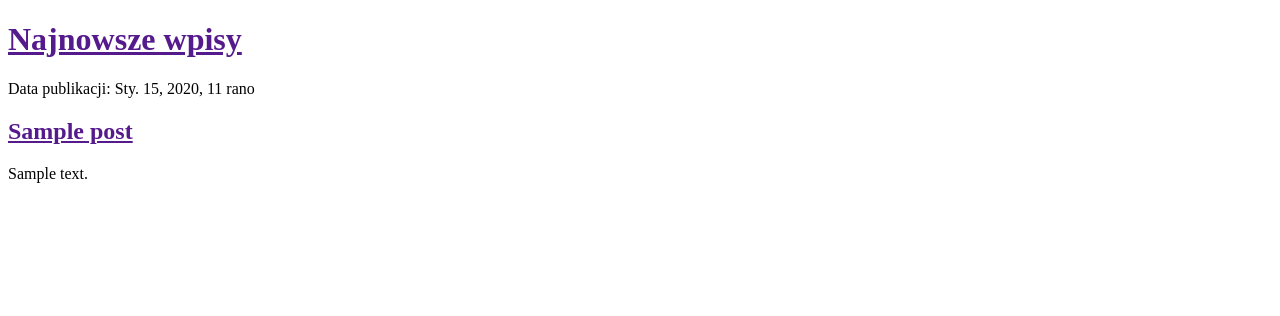
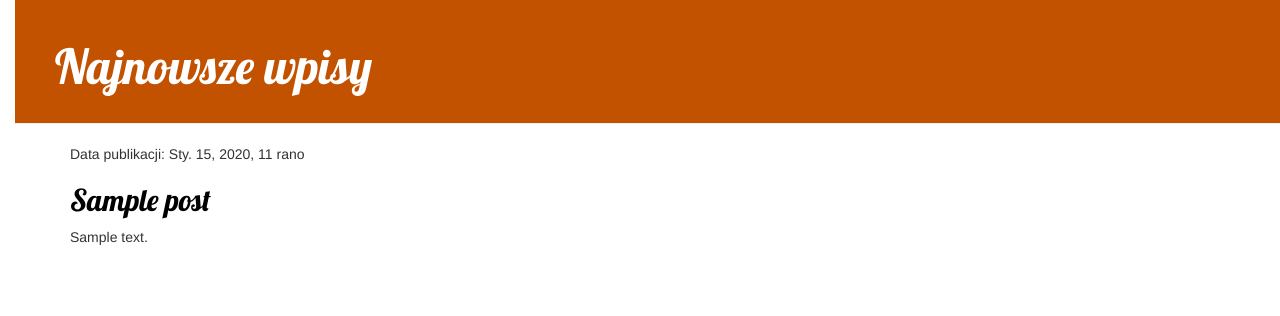
Before and after one commit to JakubGawior/djangotest, a Django app: page / in a window 1280 px wide. Shown: the top 316 px of the page. Run offline with Django 3.2, Linux system fonts and the light colour scheme; tables that the repository leaves empty hold one stand-in row (values such as "Sample post"); some libraries are stand-ins or nearby versions.

Commit message:
5 wrzutka

```diff
--- /dev/null
+++ b/blog/static/css/blog.css
@@ -0,0 +1,44 @@
+.page-header {
+    background-color: #C25100;
+    margin-top: 0;
+    padding: 20px 20px 20px 40px;
+}
+.page-header h1, .page-header h1 a, .page-header h1 a:visited, .page-header h1 a:active {
+    color: #ffffff;
+    font-size: 36pt;
+    text-decoration: none;
+}
+.content {
+    margin-left: 40px;
+}
+h1, h2, h3, h4 {
+    font-family: 'Lobster', cursive;
+}
+.date {
+    color: #828282;
+}
+.save {
+    float: right;
+}
+.post-form textarea, .post-form input {
+    width: 100%;
+}
+.top-menu, .top-menu:hover, .top-menu:visited {
+    color: #ffffff;
+    float: right;
+    font-size: 26pt;
+    margin-right: 20px;
+}
+.post {
+    margin-bottom: 70px;
+}
+.post h2 a, .post h1 a:visited {
+    color: #000000;
+}
+h1 a,h2 a {
+    color: #C25100;
+    font-family: 'Lobster';
+}
+body {
+    padding-left: 15px;
+}
--- /dev/null
+++ b/blog/templates/blog/base.html
@@ -0,0 +1,26 @@
+<!DOCTYPE html>
+{% load static %}
+<html lang="en">
+<head>
+    <meta charset="UTF-8">
+    <title>Django blog 2020</title>
+    <link rel="stylesheet" href="//maxcdn.bootstrapcdn.com/bootstrap/3.2.0/css/bootstrap.min.css">
+    <link rel="stylesheet" href="//maxcdn.bootstrapcdn.com/bootstrap/3.2.0/css/bootstrap-theme.min.css">
+    <link rel="stylesheet" href="{% static 'css/blog.css' %}">
+    <link href="https://fonts.googleapis.com/css2?family=Lobster&display=swap" rel="stylesheet" type="text/css">
+</head>
+<body>
+<div class="page-header">
+    <h1><a href="">Najnowsze wpisy</a></h1>
+</div>
+<div class="content container">
+    <div class="row">
+        <div class="col-md-8">
+            {% block content %}
+            {% endblock %}
+
+        </div>
+    </div>
+</div>
+</body>
+</html>
--- a/blog/templates/blog/post_list.html
+++ b/blog/templates/blog/post_list.html
@@ -1,20 +1,13 @@
-<!DOCTYPE html>
-<html lang="en">
-<head>
-    <meta charset="UTF-8">
-    <title>Django blog 2020</title>
-</head>
-<body>
-<div>
-    <h1><a href="">Najnowsze wpisy</a></h1>
+{% extends 'blog/base.html' %}
+
+{% block content %}
+{% for post in posts %}
+<div class="post">
+    <div class=date">
+    <p>Data publikacji: {{ post.published_date }}</p>
 </div>
-
-{% for post in posts %}
-<div>
-    <p>Data publikacji: {{ post.published_date }}</p>
     <h2><a href="">{{ post.title }}</a></h2>
     <p>{{ post.text|linebreaksbr }}</p>
 </div>
 {% endfor %}
-</body>
-</html>
+{% endblock %}
```
